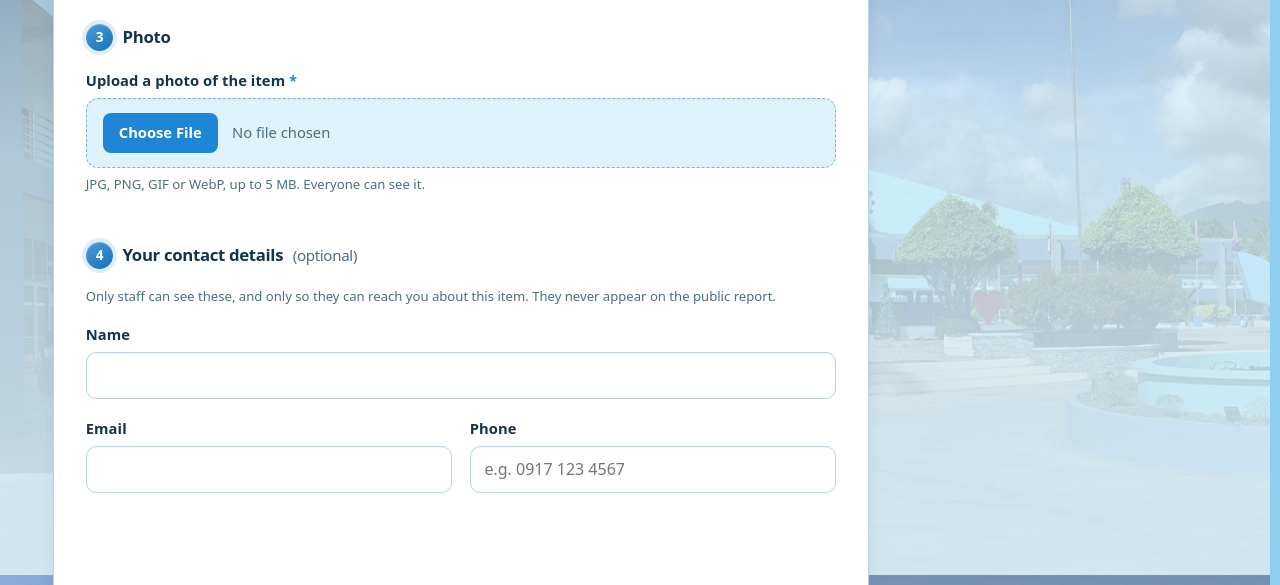
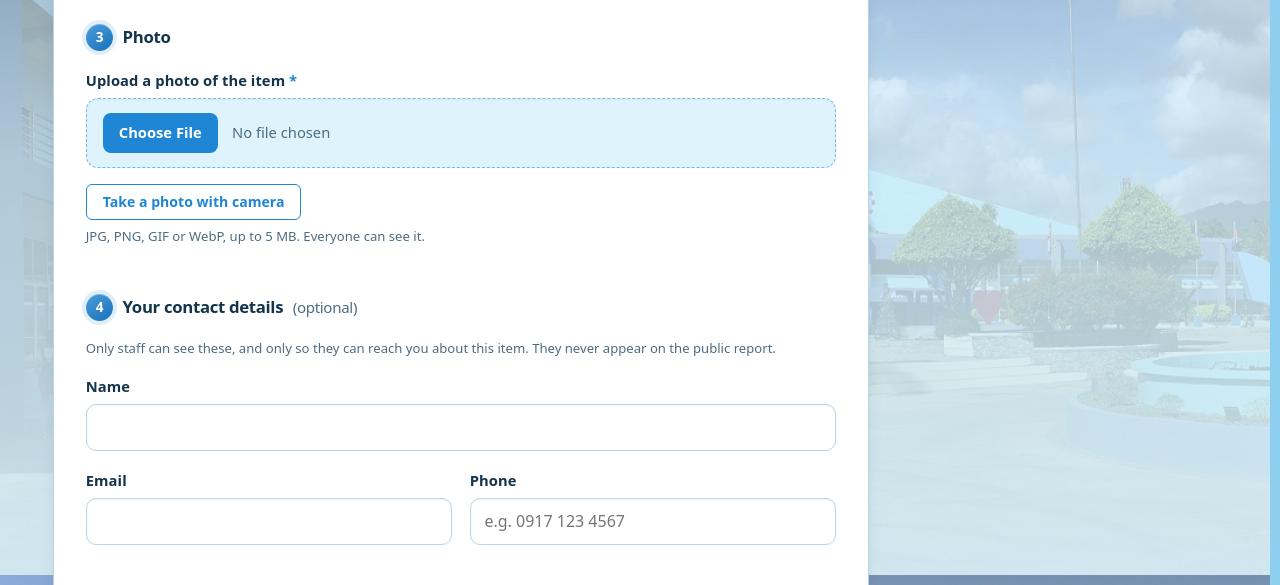
Before and after one commit to jusalipio-123/cspc-whereitis, a Node server app: page /reports/new in a window 1280 px wide. Shown: the part 1025-1610 px from the top of the page. Run offline with Node 20, Linux system fonts and the light colour scheme; data comes from the database, SQL or seed files in the repository.

Commit message:
device camera option

```diff
--- a/public/css/style.css
+++ b/public/css/style.css
@@ -2103,3 +2103,7 @@ main.container.my-page > ul.my-stats { max-width: none; }
 .pw-rules li.is-met { color: var(--green); }
 .pw-rules li.is-met::before { content: "\2713"; font-weight: 700; }
 @media (prefers-reduced-motion: reduce) { .pw-meter__bar { transition: none; } }
+
+/* Take-a-photo button under the photo file input */
+.photo-camera { margin-top: var(--s-3); }
+.photo-camera[hidden] { display: none; }
```
Also changed, not shown: public/js/app.js.
